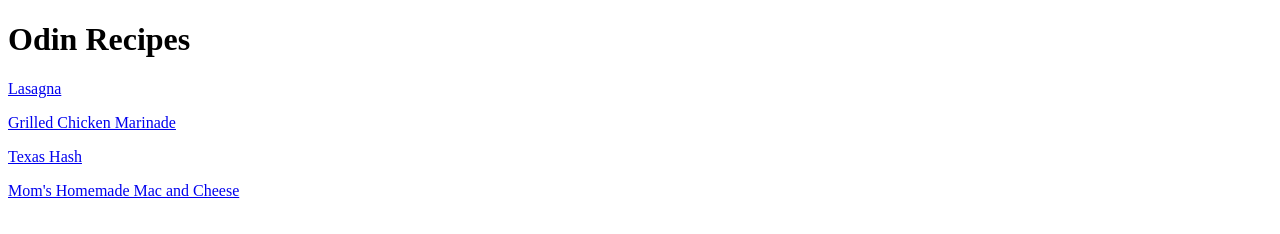
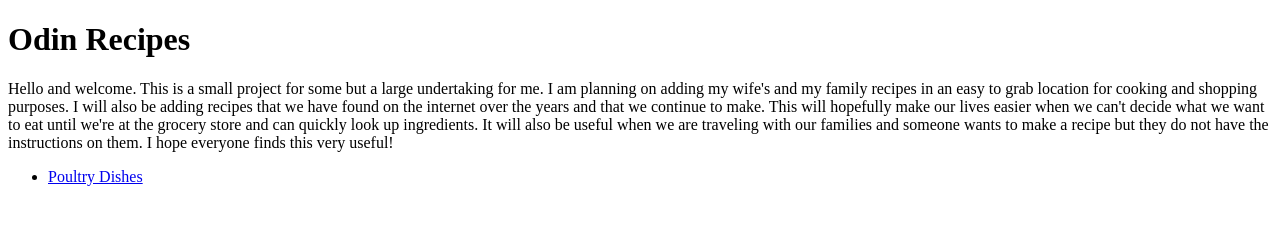
Before and after one commit to Overwrite1274/odin-recipes, a plain HTML site: page index.html in a window 1280 px wide. Drawn offline with Linux system fonts and the light colour scheme.

Commit message:
Edit index.html, added new files for home to link to

```diff
--- a/index.html
+++ b/index.html
@@ -7,9 +7,9 @@
 </head>
 <body>
   <h1>Odin Recipes</h1>
-  <p><a href="recipes/lasagna.html">Lasagna</a></p>
-  <p><a href="recipes/grilled-chicken-marinade.html">Grilled Chicken Marinade</a></p>
-  <p><a href="recipes/texas-hash.html">Texas Hash</a></p>
-  <p><a href="recipes/homemade-mac-cheese.html">Mom's Homemade Mac and Cheese</a></p>
+  <p>Hello and welcome. This is a small project for some but a large undertaking for me. I am planning on adding my wife's and my family recipes in an easy to grab location for cooking and shopping purposes. I will also be adding recipes that we have found on the internet over the years and that we continue to make. This will hopefully make our lives easier when we can't decide what we want to eat until we're at the grocery store and can quickly look up ingredients. It will also be useful when we are traveling with our families and someone wants to make a recipe but they do not have the instructions on them. I hope everyone finds this very useful!
+  <ul>
+    <li><a href="recipe-box/poultry.html">Poultry Dishes</a>
+  </ul>
 </body>
 </html>
```
Also changed, not shown: recipe-box/poultry.html (added, +4 -0 lines), recipe-box/beef.html (added), recipe-box/desserts.html (added), recipe-box/pasta.html (added), recipe-box/salads.html (added), recipe-box/soups.html (added).
